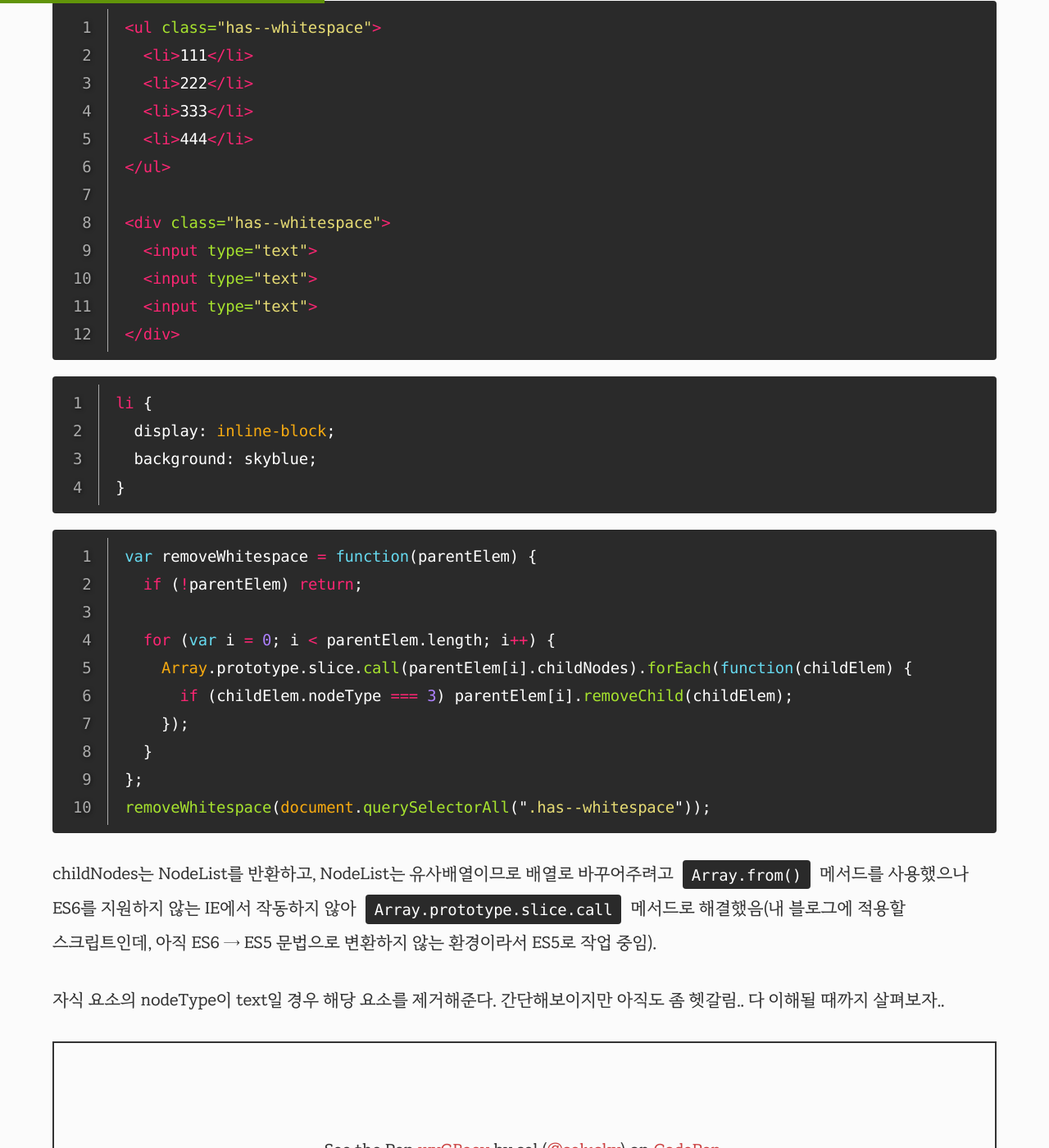
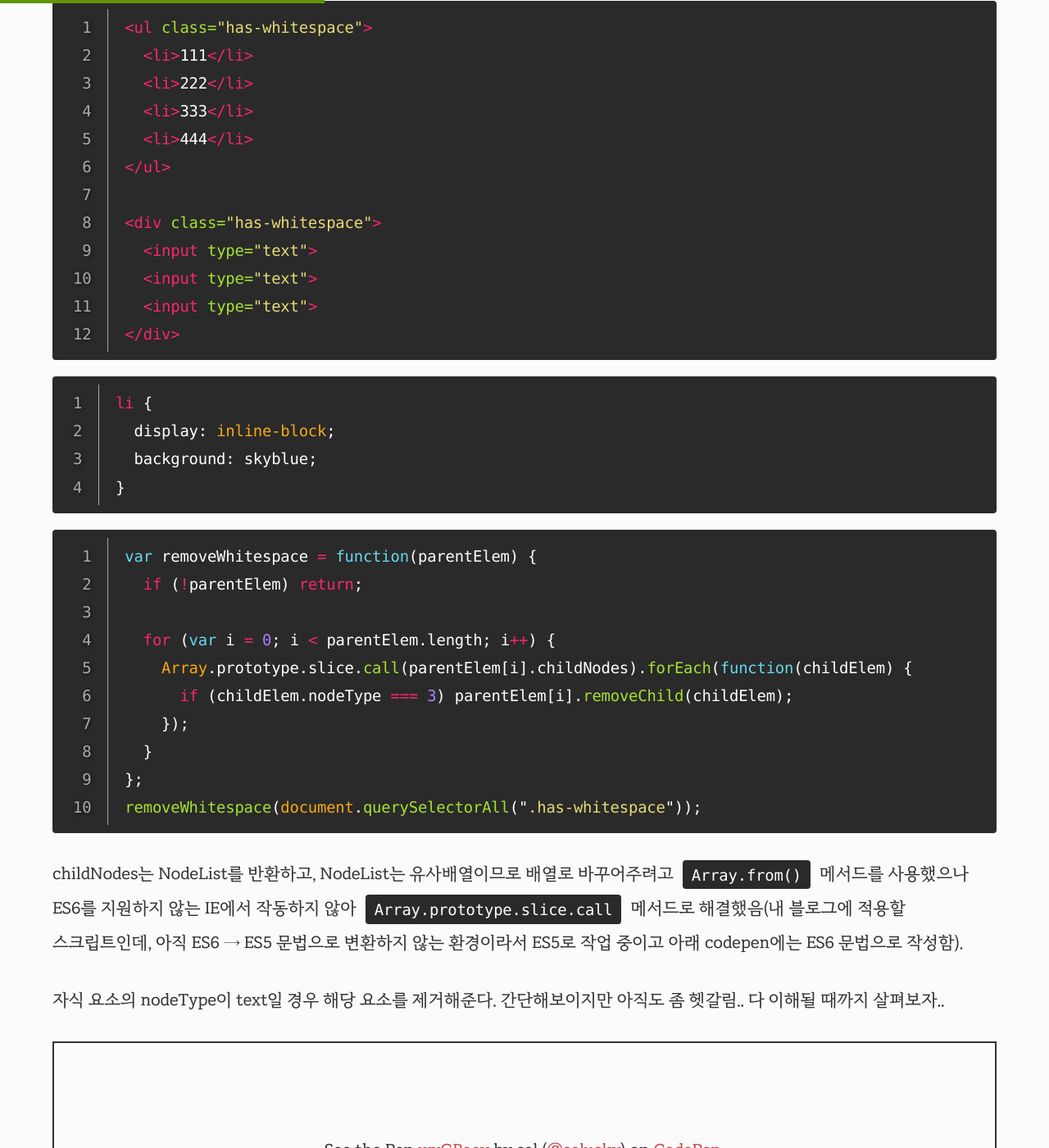
Before and after one commit to selosele/selosele.github.io, a Jekyll site: the page built from _posts/2020-08-06-remove-whitespace.md, in a window 1280 px wide and 1400 px high, scrolled down 438 px. Shown: the whole window at 82% size. Built offline with Jekyll 4.4.1, drawn with Linux system fonts in a browser that asks for light colours; cached includes are drawn as plain includes; comment, search, counter and statistics services are not loaded.

Commit message:
포스트 수정

````diff
--- a/_posts/2020-08-06-remove-whitespace.md
+++ b/_posts/2020-08-06-remove-whitespace.md
@@ -20,14 +20,14 @@ tags:
 
 {:.has-label}
 ```html
-<ul class="has--whitespace">
+<ul class="has-whitespace">
   <li>111</li>
   <li>222</li>
   <li>333</li>
   <li>444</li>
 </ul>
 
-<div class="has--whitespace">
+<div class="has-whitespace">
   <input type="text">
   <input type="text">
   <input type="text">
@@ -53,10 +53,10 @@ var removeWhitespace = function(parentElem) {
     });
   }
 };
-removeWhitespace(document.querySelectorAll(".has--whitespace"));
+removeWhitespace(document.querySelectorAll(".has-whitespace"));
 ```
 
-childNodes는 NodeList를 반환하고, NodeList는 유사배열이므로 배열로 바꾸어주려고 ```Array.from()```{:.language-javascript} 메서드를 사용했으나 ES6를 지원하지 않는 IE에서 작동하지 않아 ```Array.prototype.slice.call```{:.language-javascript} 메서드로 해결했음(내 블로그에 적용할 스크립트인데, 아직 ES6 &rarr; ES5 문법으로 변환하지 않는 환경이라서 ES5로 작업 중임).
+childNodes는 NodeList를 반환하고, NodeList는 유사배열이므로 배열로 바꾸어주려고 ```Array.from()```{:.language-javascript} 메서드를 사용했으나 ES6를 지원하지 않는 IE에서 작동하지 않아 ```Array.prototype.slice.call```{:.language-javascript} 메서드로 해결했음(내 블로그에 적용할 스크립트인데, 아직 ES6 &rarr; ES5 문법으로 변환하지 않는 환경이라서 ES5로 작업 중이고 아래 codepen에는 ES6 문법으로 작성함).
 
 자식 요소의 nodeType이 text일 경우 해당 요소를 제거해준다. 간단해보이지만 아직도 좀 헷갈림.. 다 이해될 때까지 살펴보자..
 
````
